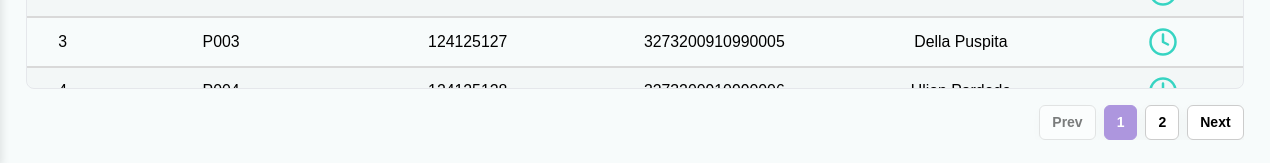
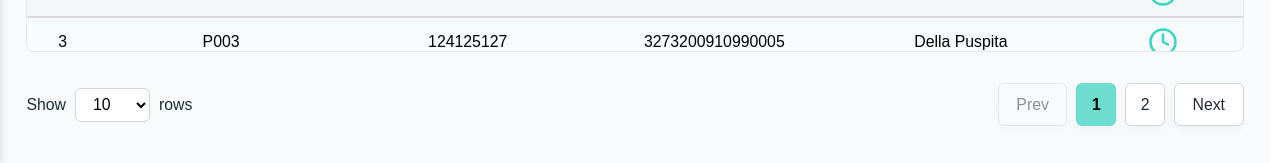
Before and after one commit to kelompok-3-odp343/Client-Side, a React (Vite) app: page /admin/home in a window 1280 px wide. Shown: the part 634-797 px from the top of the page. Built offline with nearby package versions, Linux system fonts and the light colour scheme; no server answers; sample sign-in values are in the browser's storage.

Commit message:
chore: tambahkan component pagination di semua file

```diff
--- a/src/features/admin-dashboard/pages/AdminActivity.jsx
+++ b/src/features/admin-dashboard/pages/AdminActivity.jsx
@@ -6,6 +6,7 @@ import AdminNavBar from "../components/AdminNavBar";
 import AdminSideBar from "../components/AdminSideBar";
 import SearchBar from "../components/SearchBar";
 import DataTable from "../components/DataTable";
+import Pagination from "../components/Pagination";
 
 import { fetchAdminActivityList } from "../service/adminActivityService";
 import "../styles/admin-activity.css";
@@ -307,55 +308,17 @@ export default function AdminActivity() {
 					headerColor="purple"
 				/>
 
-				<div className="pagination-container" style={{ marginTop: 12 }}>
-					<div style={{ display: "flex", gap: 10, alignItems: "center" }}>
-						<span>Show</span>
-						<select
-							value={rowsPerPage}
-							onChange={(e) => {
-								setRowsPerPage(Number(e.target.value));
-								setPage(1);
-							}}
-						>
-							<option value={10}>10</option>
-							<option value={25}>25</option>
-							<option value={50}>50</option>
-							<option value={100}>100</option>
-						</select>
-						<span>rows</span>
-					</div>
-
-					<div style={{ marginLeft: "auto", display: "flex", gap: 6 }}>
-						<button
-							className="pagination-btn"
-							disabled={page === 1}
-							onClick={() => setPage(page - 1)}
-						>
-							Prev
-						</button>
-
-						{[...Array(Math.min(totalPages, 9))].map((_, i) => (
-							<button
-								key={i}
-								className={`pagination-number ${page === i + 1 ? "active" : ""}`}
-								onClick={() => setPage(i + 1)}
-							>
-								{i + 1}
-							</button>
-						))}
-
-						{totalPages > 9 && <span>…</span>}
-
-						<button
-							className="pagination-btn"
-							disabled={page === totalPages}
-							onClick={() => setPage(page + 1)}
-						>
-							Next
-						</button>
-					</div>
-				</div>
-
+				<Pagination
+					currentPage={page}
+					totalPages={totalPages}
+					rowsPerPage={rowsPerPage}
+					onPageChange={(newPage) => setPage(newPage)}
+					onRowsPerPageChange={(newRowsPerPage) => {
+						setRowsPerPage(newRowsPerPage);
+						setPage(1);
+					}}
+					theme="purple"
+				/>
 			</main>
 		</div>
 	);
--- a/src/features/admin-dashboard/pages/AdminHome.jsx
+++ b/src/features/admin-dashboard/pages/AdminHome.jsx
@@ -6,6 +6,7 @@ import AdminNavBar from "../components/AdminNavBar";
 import AdminSideBar from "../components/AdminSideBar";
 import SearchBar from "../components/SearchBar";
 import CategoryChart from "../components/CategoryChart";
+import Pagination from "../components/Pagination";
 
 import { fetchAdminDashboard } from "../service/adminDashboardServices";
 
@@ -239,39 +240,11 @@ export default function AdminHome() {
 						</table>
 					</div>
 
-					<div className="pagination-container">
-						<div style={{ marginLeft: "auto", display: "flex", gap: 8 }}>
-							<button
-								className="pagination-btn"
-								disabled={page === 1}
-								onClick={() => setPage(page - 1)}
-							>
-								Prev
-							</button>
-
-							{[...Array(totalPages)].slice(0, 9).map((_, i) => (
-								<button
-									key={i}
-									className={`pagination-number ${page === i + 1 ? "active" : ""}`}
-									onClick={() => setPage(i + 1)}
-								>
-									{i + 1}
-								</button>
-							))}
-
-							{totalPages > 9 && (
-								<span className="pagination-dots">…</span>
-							)}
-
-							<button
-								className="pagination-btn"
-								disabled={page === totalPages}
-								onClick={() => setPage(page + 1)}
-							>
-								Next
-							</button>
-						</div>
-					</div>
+					<Pagination
+						currentPage={page}
+						totalPages={totalPages}
+						onPageChange={setPage}
+					/>
 				</section>
 			</main>
 		</div>
--- a/src/features/admin-dashboard/pages/AdminTransactions.jsx
+++ b/src/features/admin-dashboard/pages/AdminTransactions.jsx
@@ -9,6 +9,7 @@ import CategoryChart from "../components/CategoryChart";
 import InfoCard from "../components/InfoCard";
 import DataTable from "../components/DataTable";
 import StatusBadge from "../components/StatusBadge";
+import Pagination from "../components/Pagination";
 
 import "../styles/admin-transactions.css";
 import { fetchAdminTransactionList } from "../service/adminTransactionService";
@@ -321,52 +322,14 @@ export default function AdminTransactions() {
 						headerColor="teal"
 					/>
 				</div>
-
-				<div className="pagination-wrapper">
-					<div className="rows-per-page">
-						Show:
-						<select
-							value={rowsPerPage}
-							onChange={(e) => setRowsPerPage(Number(e.target.value))}
-						>
-							<option value={10}>10</option>
-							<option value={25}>25</option>
-							<option value={50}>50</option>
-							<option value={100}>100</option>
-						</select>
-						rows
-					</div>
-
-					<div className="pagination-container">
-						<button
-							className="pagination-btn"
-							onClick={() => goToPage(currentPage - 1)}
-							disabled={currentPage === 1}
-						>
-							Prev
-						</button>
-
-						{[...Array(totalPages)].map((_, i) => (
-							<button
-								key={i}
-								className={`pagination-number ${currentPage === i + 1 ? "active" : ""}`}
-								onClick={() => goToPage(i + 1)}
-							>
-								{i + 1}
-							</button>
-						))}
-
-						<button
-							className="pagination-btn"
-							onClick={() => goToPage(currentPage + 1)}
-							disabled={currentPage === totalPages}
-						>
-							Next
-						</button>
-					</div>
-
-				</div>
-
+				<Pagination
+					currentPage={currentPage}
+					totalPages={totalPages}
+					rowsPerPage={rowsPerPage}
+					onPageChange={goToPage}
+					onRowsPerPageChange={(num) => setRowsPerPage(num)}
+					theme="teal"
+				/>
 			</main>
 		</div>
 	);
--- a/src/features/admin-dashboard/pages/AdminUsers.jsx
+++ b/src/features/admin-dashboard/pages/AdminUsers.jsx
@@ -7,6 +7,7 @@ import AdminSideBar from "../components/AdminSideBar";
 import SearchBar from "../components/SearchBar";
 import DataTable from "../components/DataTable";
 import StatusBadge from "../components/StatusBadge";
+import Pagination from "../components/Pagination";
 
 import "../styles/admin-users.css";
 import { fetchAdminUsers } from "../service/adminUsersService";
@@ -24,6 +25,7 @@ export default function AdminUsers() {
 	const [showStatusFilter, setShowStatusFilter] = useState(false);
 	const [page, setPage] = useState(1);
 	const [rowsPerPage, setRowsPerPage] = useState(10);
+
 	const toggleSidebar = () => setIsSidebarOpen((v) => !v);
 
 	useEffect(() => {
@@ -45,7 +47,6 @@ export default function AdminUsers() {
 		};
 
 		load();
-
 		return () => {
 			mounted = false;
 		};
@@ -71,8 +72,10 @@ export default function AdminUsers() {
 				!q ||
 				u.customerName.toLowerCase().includes(q) ||
 				(u.cif && u.cif.includes(q));
+
 			const matchesStatus =
 				filterStatus.length === 0 || filterStatus.includes(u.status);
+
 			return matchesSearch && matchesStatus;
 		});
 	}, [users, searchQuery, filterStatus]);
@@ -92,6 +95,7 @@ export default function AdminUsers() {
 		return [...filteredUsers].sort((a, b) => {
 			const va = a[key];
 			const vb = b[key];
+
 			if (va == null && vb == null) return 0;
 			if (va == null) return -1 * dir;
 			if (vb == null) return 1 * dir;
@@ -146,7 +150,10 @@ export default function AdminUsers() {
 
 				{showStatusFilter && (
 					<>
-						<div className="filter-dropdown-overlay" onClick={() => setShowStatusFilter(false)} />
+						<div
+							className="filter-dropdown-overlay"
+							onClick={() => setShowStatusFilter(false)}
+						/>
 						<div className="filter-dropdown">
 							<div className="filter-dropdown-header">
 								<span className="filter-dropdown-title">{column.label}</span>
@@ -168,7 +175,11 @@ export default function AdminUsers() {
 											type="checkbox"
 											checked={filterStatus.includes(s)}
 											onChange={() =>
-												setFilterStatus((prev) => (prev.includes(s) ? prev.filter((x) => x !== s) : [...prev, s]))
+												setFilterStatus((prev) =>
+													prev.includes(s)
+														? prev.filter((x) => x !== s)
+														: [...prev, s]
+												)
 											}
 										/>
 										<span>{s}</span>
@@ -184,58 +195,76 @@ export default function AdminUsers() {
 
 	const renderCell = (row, column, index) => {
 		if (column.key === "noIndex") return (page - 1) * rowsPerPage + index + 1;
+
 		if (column.key === "status") {
 			return <StatusBadge status={row.status} type="user" />;
 		}
+
 		if (column.key === "action") {
 			return (
 				<button
 					className="view-details-btn"
-					onClick={() => navigate(`/admin/users/detail`, { state: { userId: row.id } })}
+					onClick={() =>
+						navigate(`/admin/users/detail`, { state: { userId: row.id } })
+					}
 					type="button"
 				>
 					<Eye size={24} />
 				</button>
 			);
 		}
+
 		return row[column.key];
 	};
 
 	return (
 		<div className="admin-container">
 			<AdminNavBar onMenuToggle={toggleSidebar} />
-			<AdminSideBar isOpen={isSidebarOpen} onClose={() => setIsSidebarOpen(false)} />
+			<AdminSideBar
+				isOpen={isSidebarOpen}
+				onClose={() => setIsSidebarOpen(false)}
+			/>
 
 			<main className="admin-users-main">
 				{loading ? (
 					<div style={{ padding: 20 }}>Loading users...</div>
 				) : loadError ? (
-					<div style={{ padding: 20, color: "red" }}>Failed to load users. Using dummy data.</div>
+					<div style={{ padding: 20, color: "red" }}>
+						Failed to load users. Using dummy data.
+					</div>
 				) : (
 					<>
 						<div className="stats-grid">
 							<div className="stat-card stat-total">
 								<h3 className="stat-label">Total Users</h3>
 								<hr />
-								<div className="stat-value">{userData.totalUsers.toLocaleString("id-ID")}</div>
+								<div className="stat-value">
+									{userData.totalUsers.toLocaleString("id-ID")}
+								</div>
 							</div>
 
 							<div className="stat-card stat-active">
 								<h3 className="stat-label">Active Users</h3>
 								<hr />
-								<div className="stat-value stat-value-active">{userData.activeUsers.toLocaleString("id-ID")}</div>
+								<div className="stat-value stat-value-active">
+									{userData.activeUsers.toLocaleString("id-ID")}
+								</div>
 							</div>
 
 							<div className="stat-card stat-blocked">
 								<h3 className="stat-label">Blocked Users</h3>
 								<hr />
-								<div className="stat-value stat-value-blocked">{userData.blockedUsers.toLocaleString("id-ID")}</div>
+								<div className="stat-value stat-value-blocked">
+									{userData.blockedUsers.toLocaleString("id-ID")}
+								</div>
 							</div>
 
 							<div className="stat-card stat-avg">
 								<h3 className="stat-label">Avg. # of Accounts per User</h3>
 								<hr />
-								<div className="stat-value">{userData.avgAccountPerUser}</div>
+								<div className="stat-value">
+									{userData.avgAccountPerUser}
+								</div>
 							</div>
 						</div>
 
@@ -249,9 +278,18 @@ export default function AdminUsers() {
 							renderColumnHeader={renderColumnHeader}
 							searchBar={
 								<div className="search-and-filter">
-									<SearchBar value={searchQuery} onChange={(e) => { setSearchQuery(e.target.value); setPage(1); }} />
+									<SearchBar
+										value={searchQuery}
+										onChange={(e) => {
+											setSearchQuery(e.target.value);
+											setPage(1);
+										}}
+									/>
 									{hasActiveFilters && (
-										<button className="clear-all-filters-btn" onClick={() => setFilterStatus([])}>
+										<button
+											className="clear-all-filters-btn"
+											onClick={() => setFilterStatus([])}
+										>
 											<X size={16} /> Clear All Filters
 										</button>
 									)}
@@ -261,40 +299,18 @@ export default function AdminUsers() {
 							headerColor="peach"
 						/>
 
-						<div className="pagination-container" style={{ marginTop: 12 }}>
-							<div style={{ display: "flex", alignItems: "center", gap: 12 }}>
-								<span>Show</span>
-								<select value={rowsPerPage} onChange={(e) => { setRowsPerPage(Number(e.target.value)); setPage(1); }}>
-									<option value={10}>10</option>
-									<option value={25}>25</option>
-									<option value={50}>50</option>
-									<option value={100}>100</option>
-								</select>
-								<span>rows</span>
-							</div>
-
-							<div style={{ marginLeft: "auto", display: "flex", gap: 8 }}>
-								<button className="pagination-btn" disabled={page === 1} onClick={() => setPage((p) => Math.max(1, p - 1))}>
-									Prev
-								</button>
-
-								{[...Array(totalPages)].slice(0, 9).map((_, i) => (
-									<button
-										key={i}
-										className={`pagination-number ${page === i + 1 ? "active" : ""}`}
-										onClick={() => setPage(i + 1)}
-									>
-										{i + 1}
-									</button>
-								))}
-
-								{totalPages > 9 && <span style={{ alignSelf: "center" }}>…</span>}
-
-								<button className="pagination-btn" disabled={page === totalPages} onClick={() => setPage((p) => Math.min(totalPages, p + 1))}>
-									Next
-								</button>
-							</div>
-						</div>
+						<Pagination
+							currentPage={page}
+							totalPages={totalPages}
+							rowsPerPage={rowsPerPage}
+							onPageChange={setPage}
+							onRowsPerPageChange={(v) => {
+								setRowsPerPage(v);
+								setPage(1);
+							}}
+							theme="peach"
+							maxVisiblePages={9}
+						/>
 					</>
 				)}
 			</main>
--- a/src/features/admin-dashboard/styles/admin-activity.css
+++ b/src/features/admin-dashboard/styles/admin-activity.css
@@ -53,30 +53,6 @@
 	color: #cabee3;
 }
 
-.pagination-container {
-	display: flex;
-	justify-content: space-between;
-	align-items: center;
-	flex-wrap: wrap;
-	gap: 12px;
-	margin-top: 16px;
-}
-
-.pagination-btn,
-.pagination-number {
-	padding: 6px 12px;
-	cursor: pointer;
-	border-radius: 6px;
-	border: 1px solid #ccc;
-	background: white;
-	font-size: 14px;
-}
-
-.pagination-number.active {
-	background: #AD96DE;
-	color: white;
-	border-color: #AD96DE;
-}
 
 .filter-dropdown-container {
 	position: relative;
@@ -117,15 +93,6 @@
 	.activity-list-table {
 		min-width: 900px;
 	}
-
-	.pagination-container {
-		flex-direction: column;
-		align-items: flex-start;
-	}
-
-	.pagination-container select {
-		width: 80px;
-	}
 }
 
 @media (max-width: 480px) {
@@ -140,10 +107,4 @@
 	.filter-dropdown {
 		width: 180px;
 	}
-
-	.pagination-btn,
-	.pagination-number {
-		padding: 5px 10px;
-		font-size: 12px;
-	}
 }
--- a/src/features/admin-dashboard/styles/admin-home.css
+++ b/src/features/admin-dashboard/styles/admin-home.css
@@ -266,61 +266,6 @@ body {
 	flex-shrink: 0;
 }
 
-.pagination-container {
-	margin-top: 1rem;
-	width: 100%;
-	display: flex;
-	justify-content: flex-end;
-	align-items: center;
-	gap: 8px;
-	flex-shrink: 0;
-}
-
-.pagination-btn {
-	padding: 6px 12px;
-	background: #f3f4f6;
-	border: 1px solid #ddd;
-	border-radius: 8px;
-	font-size: 0.9rem;
-	cursor: pointer;
-	transition: 0.2s;
-}
-
-.pagination-btn:hover {
-	background: #dcdcdc;
-}
-
-.pagination-btn:disabled {
-	opacity: 0.5;
-	cursor: not-allowed;
-}
-
-.pagination-number {
-	padding: 6px 12px;
-	background: white;
-	border: 1px solid #ddd;
-	border-radius: 8px;
-	font-size: 0.9rem;
-	cursor: pointer;
-	transition: 0.2s;
-}
-
-.pagination-number:hover {
-	background: #f3f4f6;
-}
-
-.pagination-number.active {
-	background: #b79cf4;
-	color: white;
-	border-color: #b79cf4;
-}
-
-.pagination-dots {
-	padding: 6px 10px;
-	color: #888;
-	font-size: 1rem;
-}
-
 @media (max-width: 1024px) {
 	.top-row {
 		grid-template-columns: 1fr;
```
